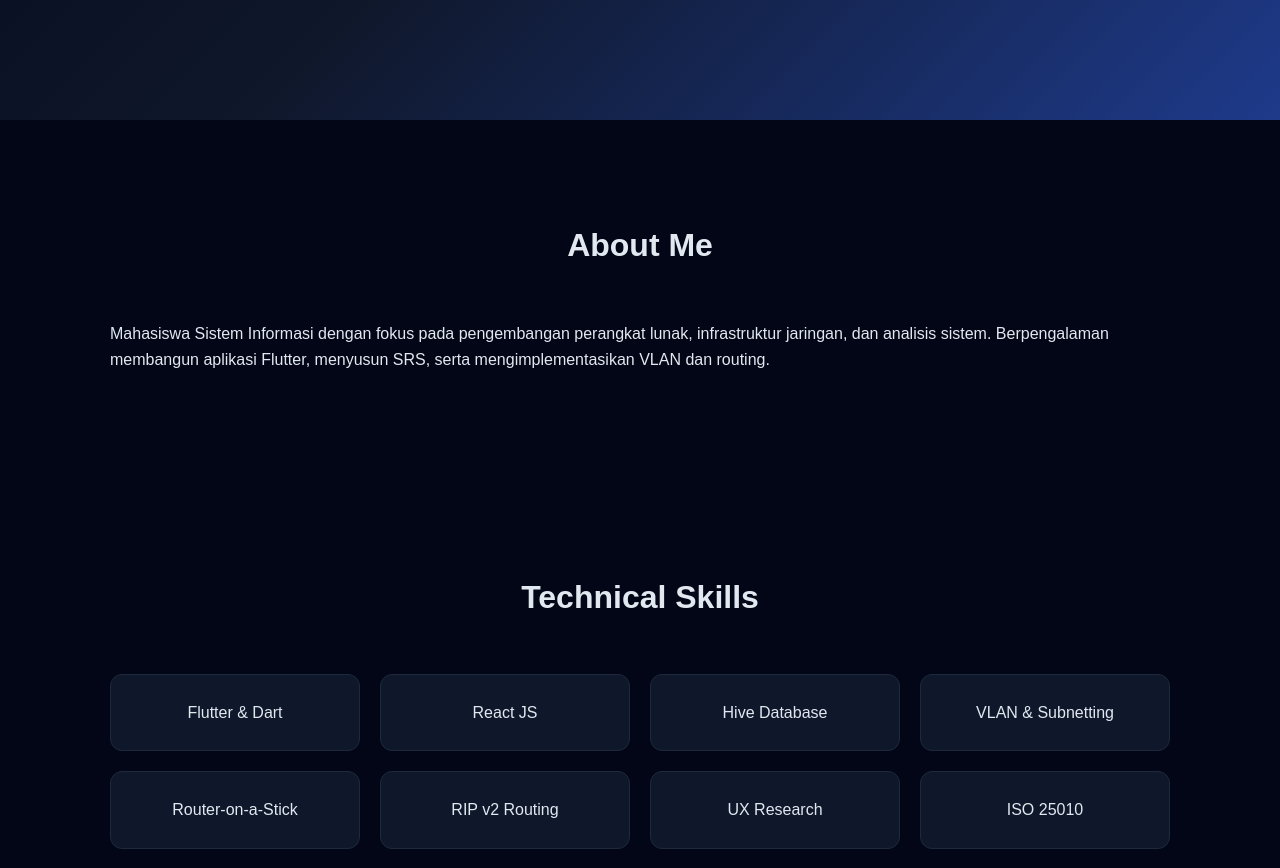
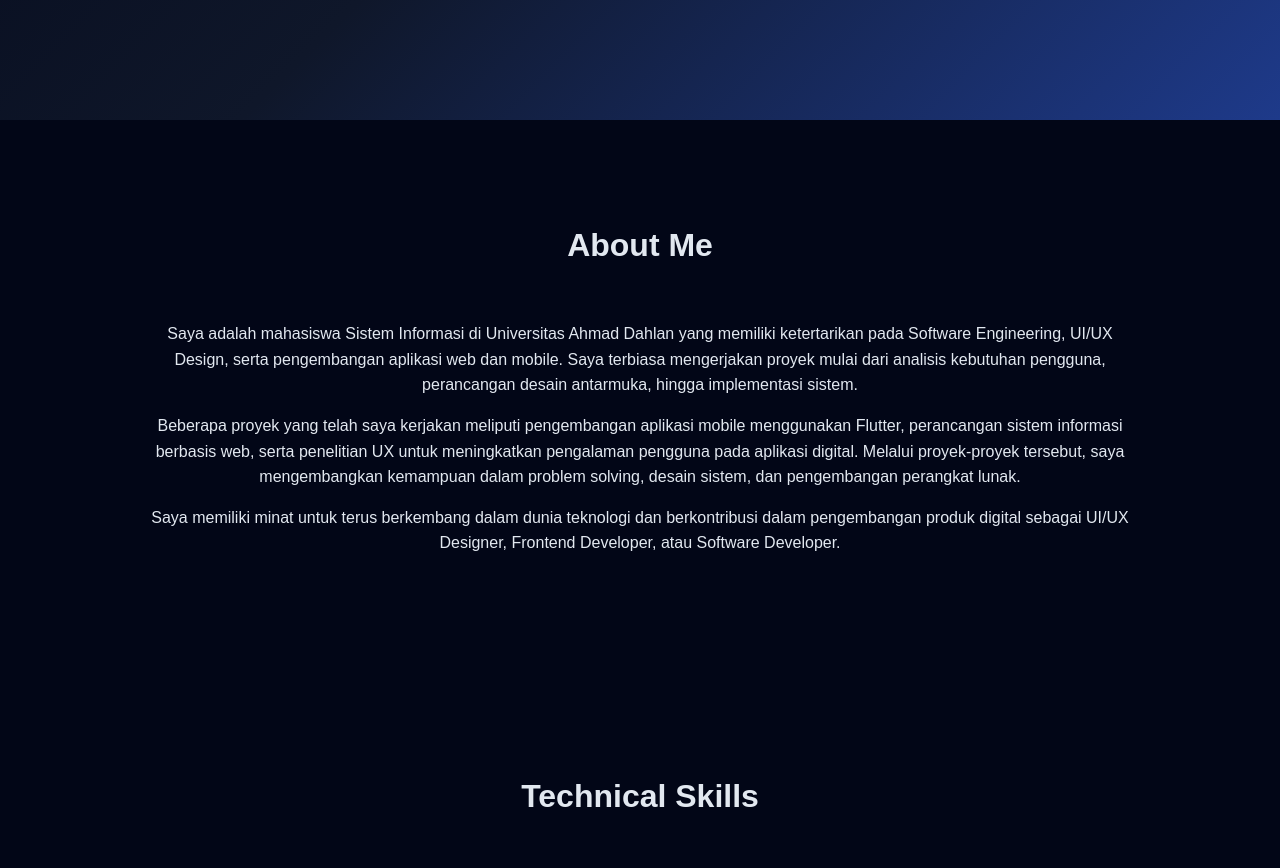
Before and after one commit to AdriIhwanHidayah/portfolio-adri, a React (Vite) app in the folder portfolio-adri/: page / in a window 1280 px wide. Shown: the part 680-1548 px from the top of the page. Built offline with nearby package versions, Linux system fonts and the light colour scheme.

Commit message:
upgrade portfolio about me

```diff
--- a/portfolio-adri/src/components/About.jsx
+++ b/portfolio-adri/src/components/About.jsx
@@ -3,10 +3,19 @@ function About() {
     <section id="about" className="section">
       <h2>About Me</h2>
       <p>
-        Mahasiswa Sistem Informasi dengan fokus pada pengembangan perangkat lunak,
-        infrastruktur jaringan, dan analisis sistem. Berpengalaman membangun aplikasi
-        Flutter, menyusun SRS, serta mengimplementasikan VLAN dan routing.
+       Saya adalah mahasiswa Sistem Informasi di Universitas
+        Ahmad Dahlan yang memiliki ketertarikan pada Software Engineering,
+         UI/UX Design, serta pengembangan aplikasi web dan mobile. Saya terbiasa
+          mengerjakan proyek mulai dari analisis kebutuhan pengguna, perancangan desain antarmuka,
+           hingga implementasi sistem.
       </p>
+      <p>Beberapa proyek yang telah saya kerjakan meliputi pengembangan aplikasi mobile
+       menggunakan Flutter, perancangan sistem informasi berbasis web, serta penelitian UX
+        untuk meningkatkan pengalaman pengguna pada aplikasi digital. Melalui proyek-proyek tersebut,
+         saya mengembangkan kemampuan dalam problem solving, desain sistem, dan pengembangan perangkat lunak.</p>
+         <p>Saya memiliki minat untuk terus berkembang dalam dunia teknologi dan berkontribusi dalam pengembangan
+           produk digital sebagai UI/UX Designer, Frontend Developer, atau Software Developer.</p>
+
     </section>
   )
 }
--- a/portfolio-adri/src/index.css
+++ b/portfolio-adri/src/index.css
@@ -332,3 +332,12 @@ color:#94a3b8;
 font-size:14px;
 margin-top:60px;
 }
+
+#about{
+text-align:center;
+}
+
+#about p{
+max-width:1000px;
+margin:15px auto;
+}
```
